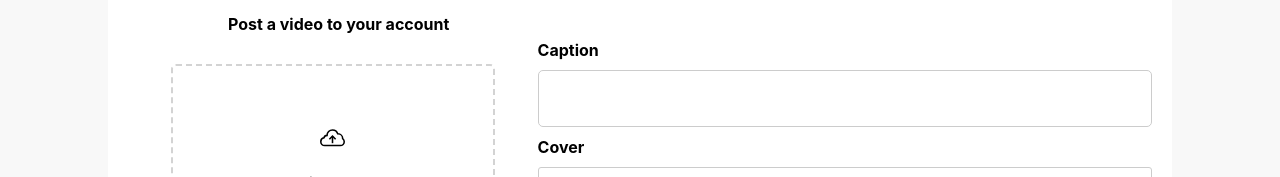
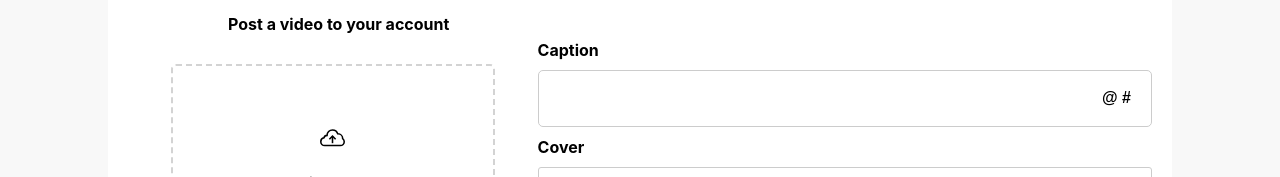
Before and after one commit to jasmineblinks/tiktokreact2, a React (Create React App) app: page /upload in a window 1280 px wide. Shown: the part 192-369 px from the top of the page. Built offline with nearby package versions, Linux system fonts and the light colour scheme.

Commit message:
fix: updated the components

```diff
--- a/src/components/upload/Upload.jsx
+++ b/src/components/upload/Upload.jsx
@@ -38,7 +38,7 @@ function Upload() {
         <div className="second-wrapper">
           <label htmlFor="">Caption</label>
 
-          <input type="text" name="" id="caption" />
+          <input type="text" name="" id="caption" placeholder="@ #" />
 
           <label htmlFor="">Cover</label>
           <textarea name="" id="cover" cols="30" rows="10"></textarea>
@@ -57,7 +57,7 @@ function Upload() {
                 id="comment"
                 name="comment"
                 value="comment"
-                checked="checked"
+                checked
               />
               <label for="vehicle1"> Comment</label>
 
@@ -66,7 +66,7 @@ function Upload() {
                 id="duet"
                 name="duet"
                 value="duet"
-                checked="checked"
+                checked
               />
               <label for="vehicle2"> Duet</label>
 
@@ -75,7 +75,7 @@ function Upload() {
                 id="stitch"
                 name="stitch"
                 value="stitch"
-                checked="checked"
+                checked
               />
               <label for="vehicle3"> Stitch</label>
             </form>
@@ -83,7 +83,7 @@ function Upload() {
           <div style={{ display: "flex", gap: "20px" }}>
             <label htmlFor="">Run a copy check</label>
 
-            <label class="switch">
+            <label className="switch">
               <input type="checkbox" />
               <span class="slider round"></span>
             </label>
--- a/src/components/upload/upload.css
+++ b/src/components/upload/upload.css
@@ -39,6 +39,13 @@
   border-radius: 5px;
   outline: none;
 }
+#caption::placeholder {
+  text-align: right;
+  color: #000;
+  font-weight: bold;
+  font-size: 2vmin;
+}
+
 #cover {
   padding: 10px;
   border: 1px solid #ccc;
```
